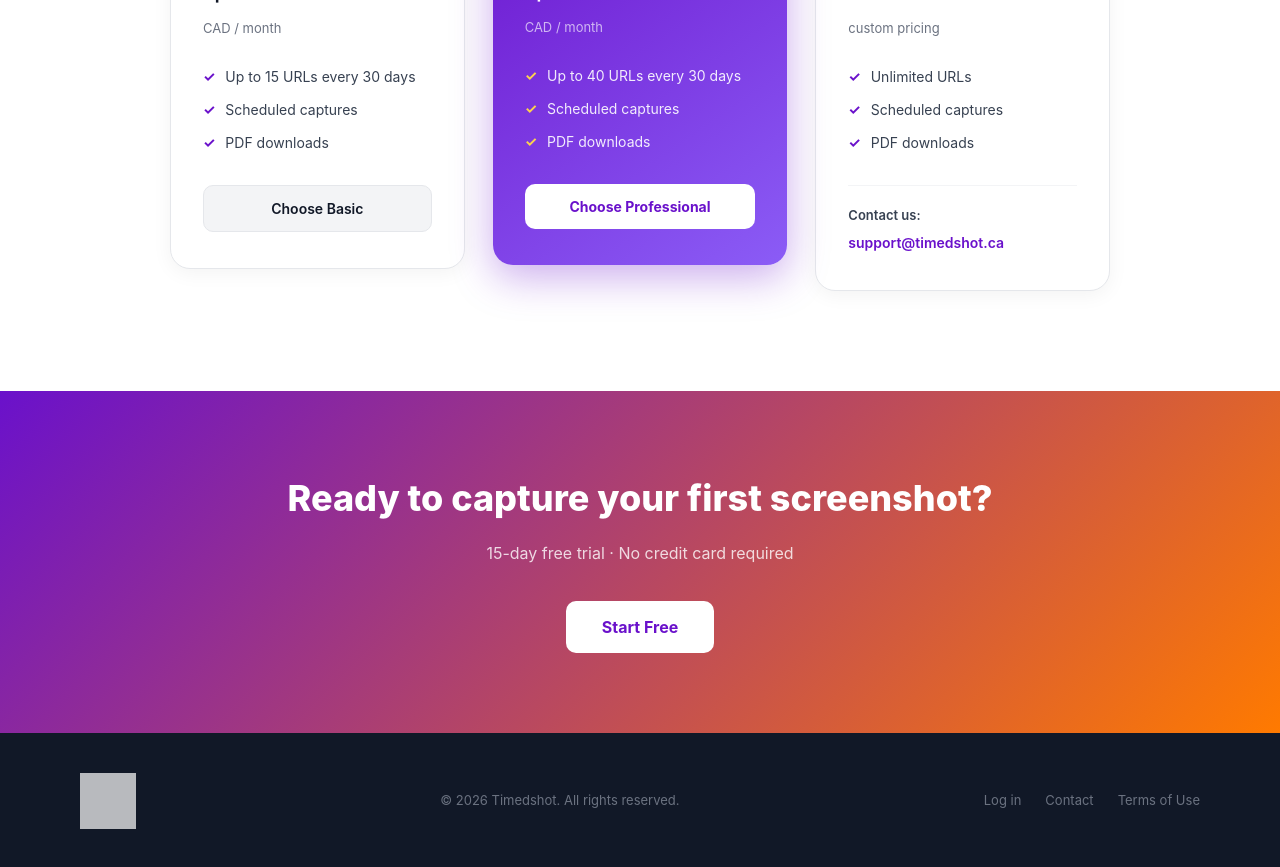
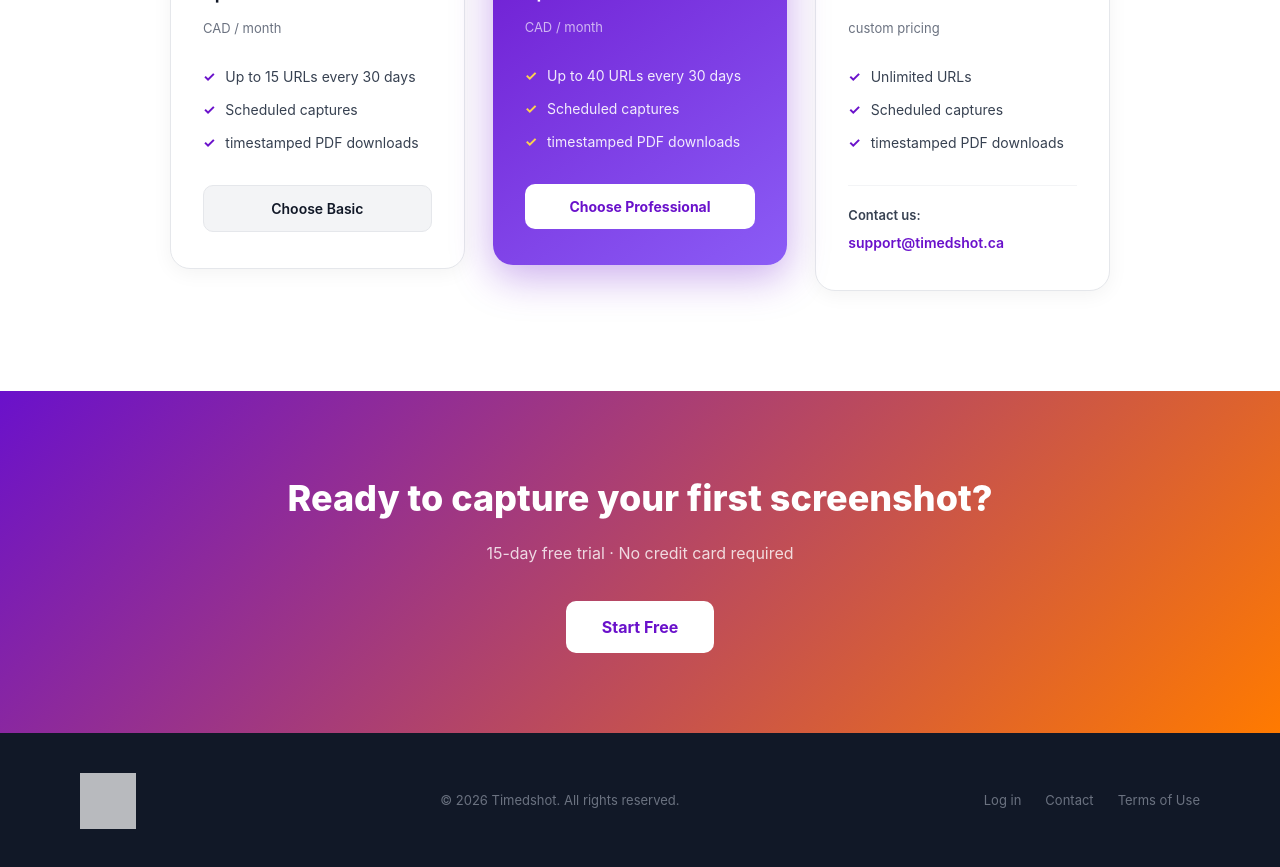
Before and after one commit to czavattiero/web-archive-app, a Next.js app: page / in a window 1280 px wide. Shown: the part 2540-3407 px from the top of the page. Built offline with nearby package versions, Linux system fonts and the light colour scheme.

Commit message:
Update subscription plan PDF wording

```diff
--- a/app/choose-plan/page.tsx
+++ b/app/choose-plan/page.tsx
@@ -87,7 +87,7 @@ export default function ChoosePlanPage() {
           <ul style={{ listStyle: "none", padding: 0, lineHeight: 2, color: "#374151" }}>
             <li>✓ Up to 15 URLs every 30 days</li>
             <li>✓ Scheduled captures</li>
-            <li>✓ PDF downloads</li>
+            <li>✓ timestamped PDF downloads</li>
           </ul>
           <button
             onClick={() => handleChoosePlan("basic")}
@@ -106,7 +106,7 @@ export default function ChoosePlanPage() {
           <ul style={{ listStyle: "none", padding: 0, lineHeight: 2, color: "#374151" }}>
             <li>✓ Up to 40 URLs every 30 days</li>
             <li>✓ Scheduled captures</li>
-            <li>✓ PDF downloads</li>
+            <li>✓ timestamped PDF downloads</li>
           </ul>
           <button
             onClick={() => handleChoosePlan("pro")}
--- a/app/page.tsx
+++ b/app/page.tsx
@@ -273,7 +273,7 @@ export default function Home() {
             </div>
             <p style={{ fontSize: 13, color: "#6B7280", margin: "0 0 28px" }}>CAD / month</p>
             <ul style={{ listStyle: "none", padding: 0, margin: "0 0 32px", display: "flex", flexDirection: "column" as const, gap: 12 }}>
-              {"Up to 15 URLs every 30 days,Scheduled captures,PDF downloads".split(',').map(f => (
+              {"Up to 15 URLs every 30 days,Scheduled captures,timestamped PDF downloads".split(',').map(f => (
                 <li key={f} style={{ display: "flex", gap: 10, fontSize: 14, color: "#374151", alignItems: "flex-start" }}>
                   <span style={{ color: "#6A11CB", fontWeight: 700, flexShrink: 0 }}>✓</span> {f}
                 </li>
@@ -329,7 +329,7 @@ export default function Home() {
             </div>
             <p style={{ fontSize: 13, color: "rgba(255,255,255,0.65)", margin: "0 0 28px" }}>CAD / month</p>
             <ul style={{ listStyle: "none", padding: 0, margin: "0 0 32px", display: "flex", flexDirection: "column" as const, gap: 12 }}>
-              {"Up to 40 URLs every 30 days,Scheduled captures,PDF downloads".split(',').map(f => (
+              {"Up to 40 URLs every 30 days,Scheduled captures,timestamped PDF downloads".split(',').map(f => (
                 <li key={f} style={{ display: "flex", gap: 10, fontSize: 14, color: "rgba(255,255,255,0.9)", alignItems: "flex-start" }}>
                   <span style={{ color: "#FCD34D", fontWeight: 700, flexShrink: 0 }}>✓</span> {f}
                 </li>
@@ -368,7 +368,7 @@ export default function Home() {
             </div>
             <p style={{ fontSize: 13, color: "#6B7280", margin: "0 0 28px" }}>custom pricing</p>
             <ul style={{ listStyle: "none", padding: 0, margin: "0 0 32px", display: "flex", flexDirection: "column" as const, gap: 12 }}>
-              {"Unlimited URLs,Scheduled captures,PDF downloads".split(',').map(f => (
+              {"Unlimited URLs,Scheduled captures,timestamped PDF downloads".split(',').map(f => (
                 <li key={f} style={{ display: "flex", gap: 10, fontSize: 14, color: "#374151", alignItems: "flex-start" }}>
                   <span style={{ color: "#6A11CB", fontWeight: 700, flexShrink: 0 }}>✓</span> {f}
                 </li>
```
